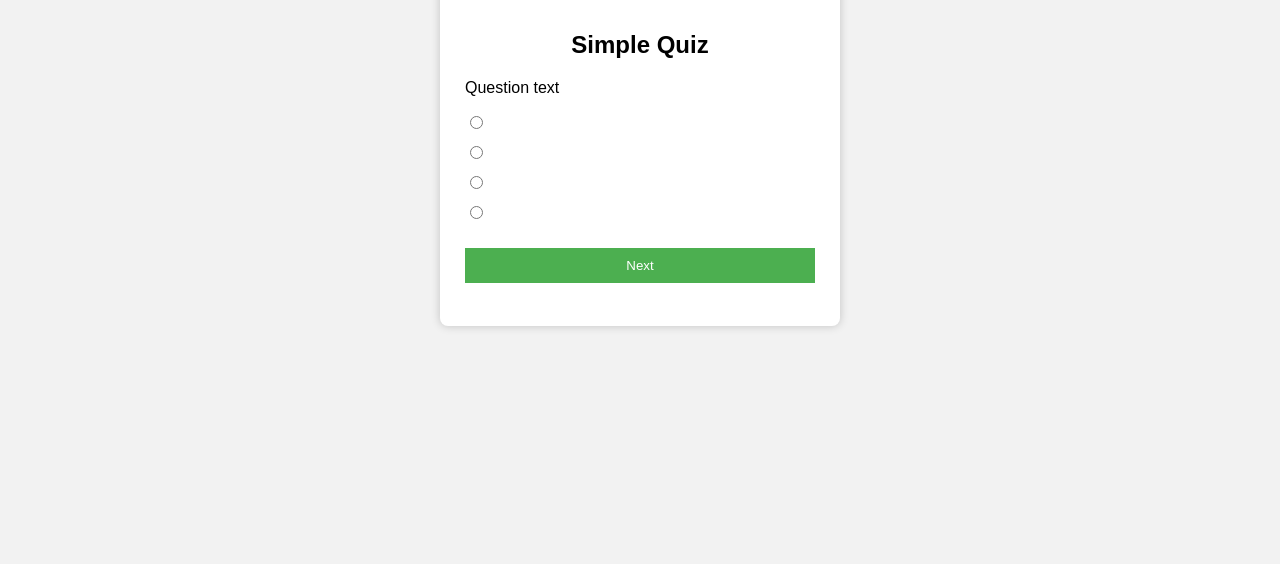
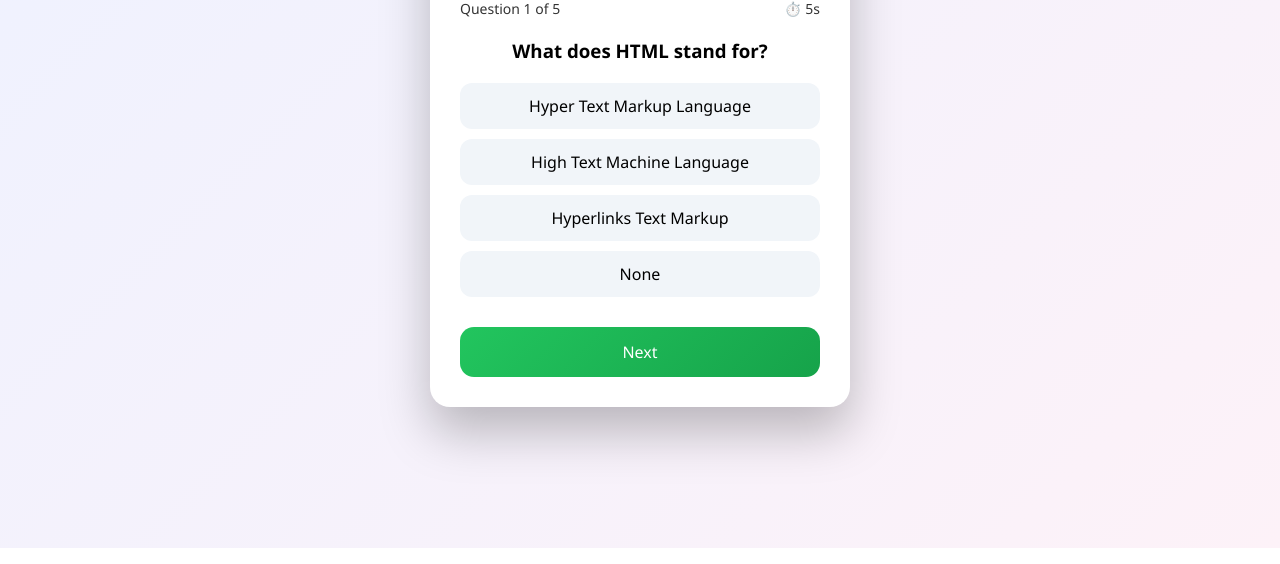
Before and after one commit to krunal-mojidra-07/Internship-Projects, a plain HTML site: page Task 4/index.html in a window 1280 px wide. Shown: the part 252-816 px from the top of the page. Drawn offline with Linux system fonts and the light colour scheme.

Commit message:
quiz web page completed

```diff
--- a/Task 4/index.html
+++ b/Task 4/index.html
@@ -1,28 +1,41 @@
 <!DOCTYPE html>
 <html lang="en">
 <head>
-    <meta charset="UTF-8">
-    <meta name="viewport" content="width=device-width, initial-scale=1.0">
-    <title>Simple Quiz App</title>
-    <link rel="stylesheet" href="style.css">
+  <meta charset="UTF-8">
+  <title>Simple Quiz</title>
+  <link rel="stylesheet" href="style.css">
 </head>
 <body>
 
 <div class="quiz-container">
-    <h2>Simple Quiz</h2>
 
-    <p id="question">Question text</p>
+  <!-- QUIZ BOX -->
+  <div class="quiz-box" id="quizBox">
+    <h1>Simple Quiz</h1>
 
-    <div class="options">
-        <label><input type="radio" name="answer" value="a"> <span id="optA"></span></label>
-        <label><input type="radio" name="answer" value="b"> <span id="optB"></span></label>
-        <label><input type="radio" name="answer" value="c"> <span id="optC"></span></label>
-        <label><input type="radio" name="answer" value="d"> <span id="optD"></span></label>
+    <div class="quiz-info">
+      <span id="progress">Question 1 of 5</span>
+      <span id="timer">⏱️ 10s</span>
     </div>
 
-    <button onclick="nextQuestion()">Next</button>
+    <h3 id="question">Question text</h3>
 
-    <h3 id="score"></h3>
+    <div id="options">
+      <!-- options injected by JS -->
+    </div>
+
+    <button id="nextBtn">Next</button>
+  </div>
+
+  <!-- SCORE BOX -->
+  <div class="score-box" id="scoreBox">
+    <h1>🎯 Your Score</h1>
+    <h2 id="scoreText">0 / 3</h2>
+    <button onclick="location.reload()">Restart</button>
+  </div>
+
 </div>
 
-<script src="script.js">
+<script src="script.js"></script>
+</body>
+</html>
--- a/Task 4/script.js
+++ b/Task 4/script.js
@@ -1,64 +1,112 @@
-const quizData = [
+const questions = [
   {
-        question: "What does HTML stand for?",
-        a: "Hyper Trainer Marking Language",
-        b: "Hyper Text Markup Language",
-        c: "High Text Machine Language",
-        d: "Hyper Tool Markup Language",
-        correct: "b"
+    q: "What does HTML stand for?",
+    options: [
+      "Hyper Text Markup Language",
+      "High Text Machine Language",
+      "Hyperlinks Text Markup",
+      "None"
+    ],
+    answer: 0
   },
   {
-        question: "Which language is used for styling web pages?",
-        a: "HTML",
-        b: "JQuery",
-        c: "CSS",
-        d: "XML",
-        correct: "c"
+    q: "Which language styles web pages?",
+    options: [
+      "HTML",
+      "Python",
+      "CSS",
+      "Java"
+    ],
+    answer: 2
   },
   {
-        question: "Which is a scripting language?",
-        a: "Java",
-        b: "C++",
-        c: "Python",
-        d: "JavaScript",
-        correct: "d"
+    q: "Which is used for logic?",
+    options: [
+      "CSS",
+      "HTML",
+      "JavaScript",
+      "SQL"
+    ],
+    answer: 2
+  },
+  {
+    q: "Which HTML tag is used to create a hyperlink?",
+    options: [
+      "<link>",
+      "<a>",
+      "<href>",
+      "<url>"
+    ],
+    answer: 1
+  },
+  {
+    q: "Which CSS property controls text size?",
+    options: [
+      "font-style",
+      "text-size",
+      "font-size",
+      "text-style"
+    ],
+    answer: 2
   }
 ];
 
-let currentQuestion = 0;
+
+let index = 0;
 let score = 0;
+let time = 10;
+let timer;
 
-function loadQuestion() {
-    const q = quizData[currentQuestion];
-    document.getElementById("question").innerText = q.question;
-    document.getElementById("optA").innerText = q.a;
-    document.getElementById("optB").innerText = q.b;
-    document.getElementById("optC").innerText = q.c;
-    document.getElementById("optD").innerText = q.d;
+const questionEl = document.getElementById("question");
+const optionsEl = document.getElementById("options");
+const progressEl = document.getElementById("progress");
+const timerEl = document.getElementById("timer");
+const quizBox = document.getElementById("quizBox");
+const scoreBox = document.getElementById("scoreBox");
+const scoreText = document.getElementById("scoreText");
+
+function loadQuestion(){
+  clearInterval(timer);
+  time = 10;
+  timerEl.textContent = `⏱️ ${time}s`;
+
+  progressEl.textContent = `Question ${index+1} of ${questions.length}`;
+  questionEl.textContent = questions[index].q;
+  optionsEl.innerHTML = "";
+
+  questions[index].options.forEach((opt,i)=>{
+    const div = document.createElement("div");
+    div.className="option";
+    div.textContent = opt;
+    div.onclick = ()=>{
+      document.querySelectorAll(".option").forEach(o=>o.classList.remove("selected"));
+      div.classList.add("selected");
+      div.dataset.correct = i === questions[index].answer;
+    };
+    optionsEl.appendChild(div);
+  });
+
+  timer = setInterval(()=>{
+    time--;
+    timerEl.textContent = `⏱️ ${time}s`;
+    if(time===0) next();
+  },1000);
 }
 
-function nextQuestion() {
-    const answers = document.getElementsByName("answer");
-    let selected;
+function next(){
+  const selected = document.querySelector(".option.selected");
+  if(selected && selected.dataset.correct==="true") score++;
 
-    answers.forEach(ans => {
-        if (ans.checked) selected = ans.value;
-        ans.checked = false;
-    });
-
-    if (selected === quizData[currentQuestion].correct) {
-        score++;
-    }
-
-    currentQuestion++;
-
-    if (currentQuestion < quizData.length) {
+  index++;
+  if(index < questions.length){
     loadQuestion();
-    } else {
-        document.querySelector(".quiz-container").innerHTML =
-            `<h2>Quiz Completed</h2>
-             <p>Your Score: ${score} / ${quizData.length}</p>`;
+  }else{
+    quizBox.style.display="none";
+    scoreBox.style.display="block";
+    scoreText.textContent = `${score} / ${questions.length}`;
   }
 }
 
+document.getElementById("nextBtn").onclick = next;
+
 loadQuestion();
--- a/Task 4/style.css
+++ b/Task 4/style.css
@@ -1,44 +1,97 @@
-body {
-    font-family: Arial, sans-serif;
-    background: #f2f2f2;
-    display: flex;
-    justify-content: center;
-    align-items: center;
-    height: 100vh;
+*{
+  box-sizing:border-box;
+  font-family: "Segoe UI", sans-serif;
 }
 
-.quiz-container {
-    background: white;
-    padding: 25px;
-    width: 350px;
-    border-radius: 8px;
-    box-shadow: 0 0 10px rgba(0,0,0,0.2);
+body{
+  margin:0;
+  min-height:100vh;
+  background: linear-gradient(135deg,#eef2ff,#fdf2f8);
+  display:flex;
+  align-items:center;
+  justify-content:center;
 }
 
-h2 {
-    text-align: center;
+/* CONTAINER */
+.quiz-container{
+  width:100%;
+  max-width:420px;
 }
 
-.options label {
-    display: block;
-    margin: 10px 0;
+/* QUIZ CARD */
+.quiz-box,
+.score-box{
+  background:white;
+  padding:30px;
+  border-radius:20px;
+  box-shadow:0 25px 50px rgba(0,0,0,.25);
+  text-align:center;
+  animation:fade .5s ease;
 }
 
-button {
-    width: 100%;
-    padding: 10px;
-    background: #4CAF50;
-    color: white;
-    border: none;
-    cursor: pointer;
-    margin-top: 15px;
+/* HIDE SCORE INITIALLY */
+.score-box{
+  display:none;
 }
 
-button:hover {
-    background: #45a049;
+/* HEADER */
+.quiz-box h1,
+.score-box h1{
+  margin-bottom:15px;
 }
 
-#score {
-    text-align: center;
-    margin-top: 15px;
+/* INFO BAR */
+.quiz-info{
+  display:flex;
+  justify-content:space-between;
+  font-size:14px;
+  opacity:.8;
+  margin-bottom:15px;
 }
+
+/* QUESTION */
+#question{
+  margin:20px 0;
+}
+
+/* OPTIONS */
+.option{
+  background:#f1f5f9;
+  padding:12px;
+  margin:10px 0;
+  border-radius:12px;
+  cursor:pointer;
+  transition:.3s;
+}
+
+.option:hover{
+  background:#e0e7ff;
+}
+
+.option.selected{
+  background:#c7d2fe;
+}
+
+/* BUTTON */
+button{
+  margin-top:20px;
+  width:100%;
+  padding:14px;
+  border:none;
+  border-radius:14px;
+  background:linear-gradient(135deg,#22c55e,#16a34a);
+  color:white;
+  font-size:16px;
+  cursor:pointer;
+}
+
+button:hover{
+  transform:translateY(-2px);
+  box-shadow:0 10px 25px rgba(34,197,94,.4);
+}
+
+/* ANIMATION */
+@keyframes fade{
+  from{opacity:0; transform:scale(.95)}
+  to{opacity:1; transform:scale(1)}
+}
```
Lines whose indentation alone changed are shown as unchanged.
